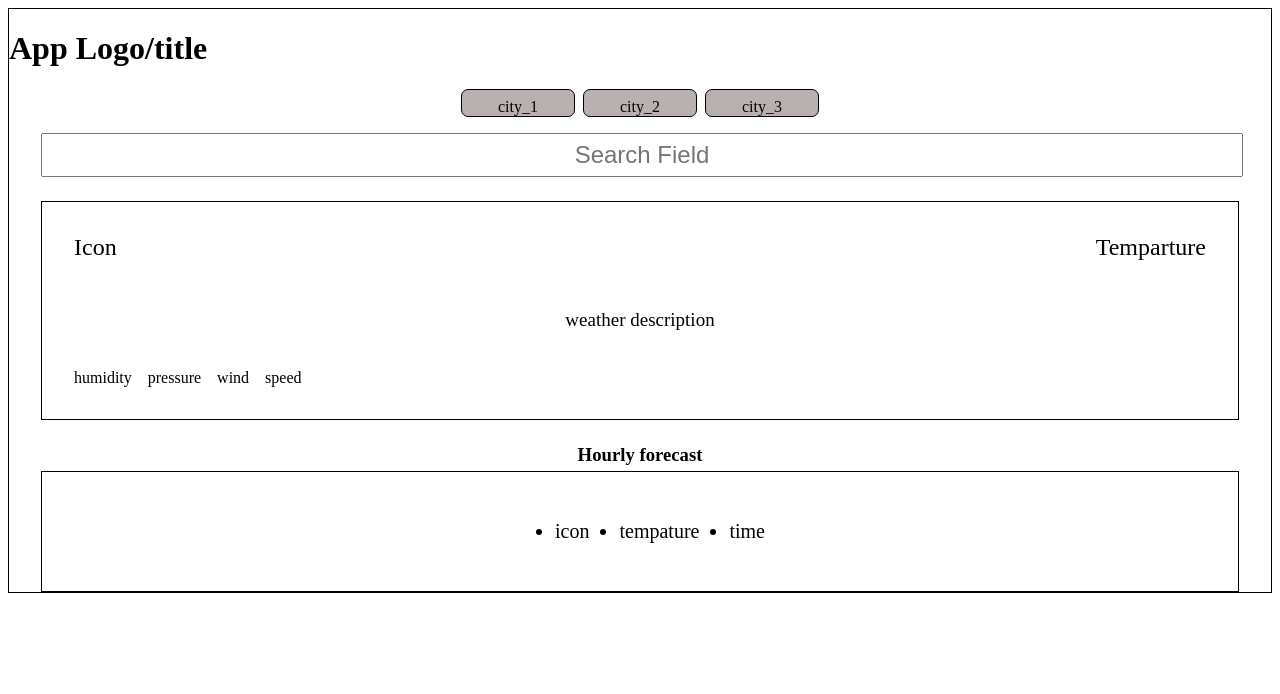
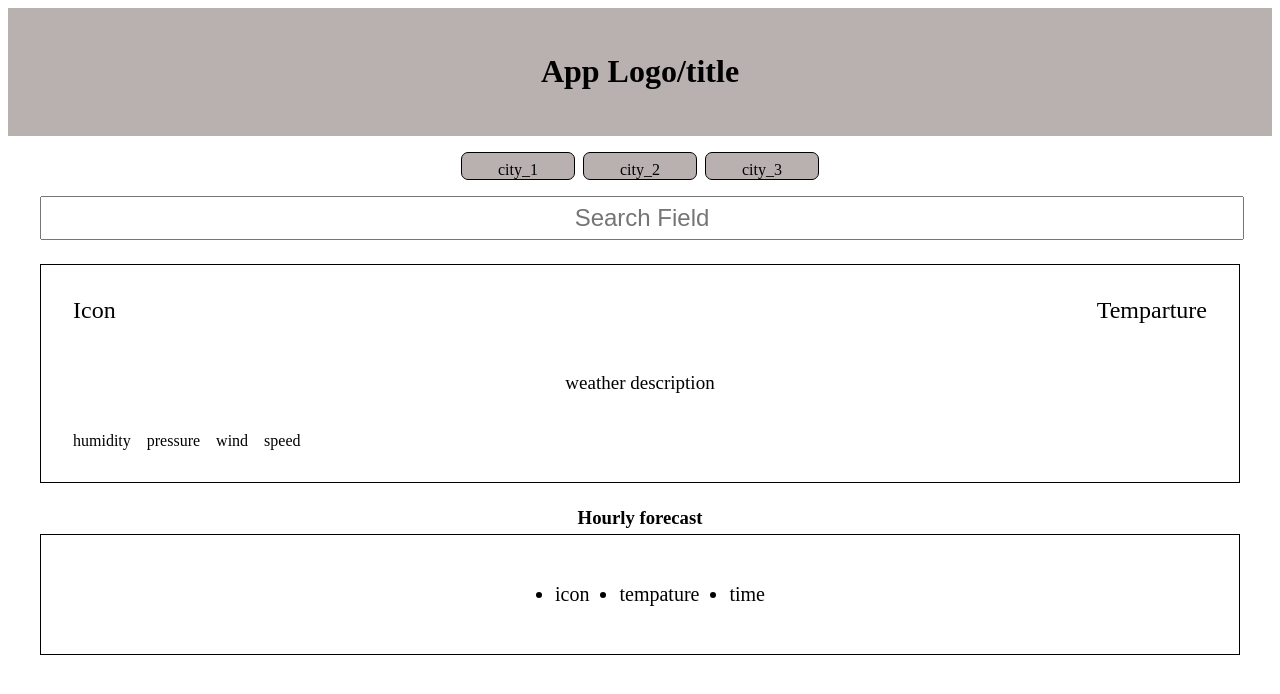
Before and after one commit to rodercode/weather-app, a Vue app: page / in a window 1280 px wide. Shown: the top 694 px of the page. Built offline with nearby package versions, Linux system fonts and the light colour scheme.

Commit message:
apply styling to topHeader

```diff
--- a/src/App.vue
+++ b/src/App.vue
@@ -45,7 +45,7 @@ export default defineComponent({
 });
 </script>
 
-<style>
+<style scoped>
 body,
 .container-weather-data,
 .container-hourly-forecast,
--- a/src/components/TopHeader.vue
+++ b/src/components/TopHeader.vue
@@ -15,3 +15,12 @@ export default defineComponent({
   components: {},
 });
 </script>
+
+<style scoped>
+header {
+  background-color: rgb(185, 176, 176);
+  text-align: center;
+  padding: 1.5em;
+  margin-bottom: 1em;
+}
+</style>
```
Also changed, not shown: src/assets/logo.png (deleted).
